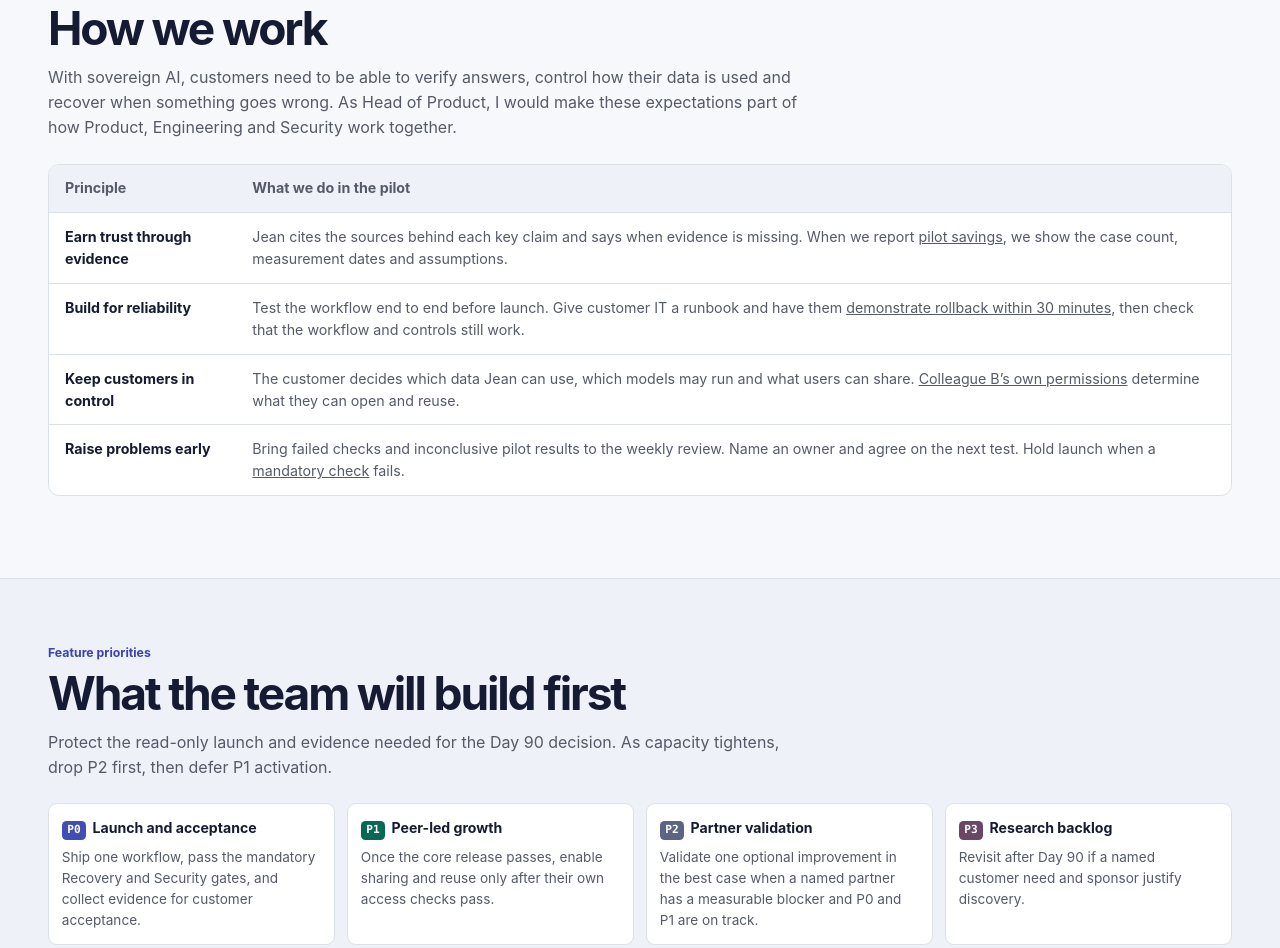
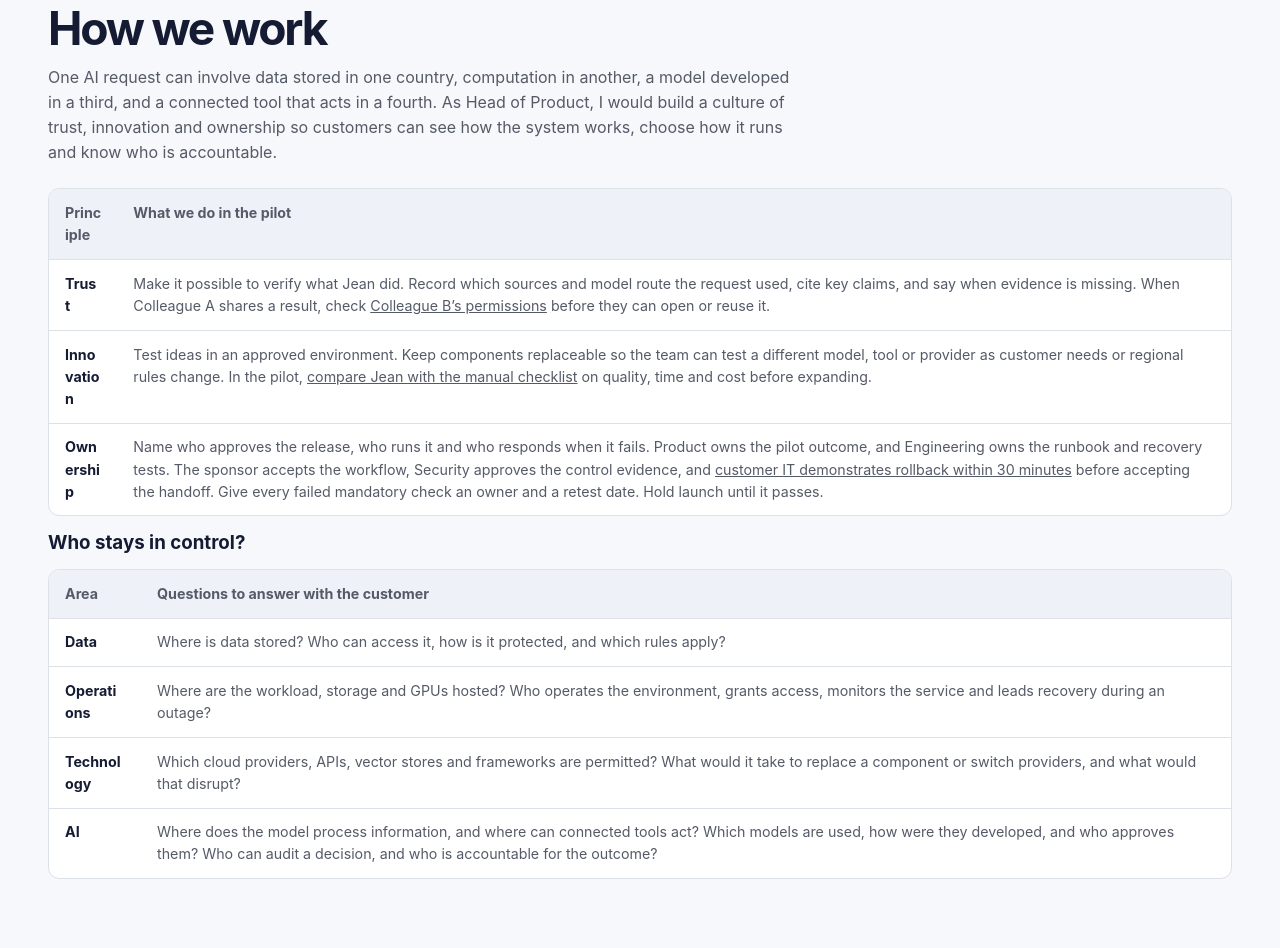
Before and after one commit to shantanuchandra/sovereign-ai-mastery, a plain HTML site: page roadmap/index.html in a window 1280 px wide. Shown: the part 5304-6252 px from the top of the page. Drawn offline with Linux system fonts and the light colour scheme.

Commit message:
Anchor sovereign AI product culture in trust, innovation and ownership

```diff
--- a/roadmap/index.html
+++ b/roadmap/index.html
@@ -229,26 +229,44 @@
     <section class="wrap section" id="how-we-work" aria-labelledby="how-we-work-title">
       <div class="section-head">
         <h2 id="how-we-work-title">How we work</h2>
-        <p>With sovereign AI, customers need to be able to verify answers, control how their data is used and recover when something goes wrong. As Head of Product, I would make these expectations part of how Product, Engineering and Security work together.</p>
+        <p>One AI request can involve data stored in one country, computation in another, a model developed in a third, and a connected tool that acts in a fourth. As Head of Product, I would build a culture of trust, innovation and ownership so customers can see how the system works, choose how it runs and know who is accountable.</p>
       </div>
       <table class="success-table" aria-labelledby="how-we-work-title">
         <thead><tr><th scope="col">Principle</th><th scope="col">What we do in the pilot</th></tr></thead>
         <tbody>
           <tr>
-            <th scope="row">Earn trust through evidence</th>
-            <td>Jean cites the sources behind each key claim and says when evidence is missing. When we report <a href="#impact-measure">pilot savings</a>, we show the case count, measurement dates and assumptions.</td>
+            <th scope="row">Trust</th>
+            <td>Make it possible to verify what Jean did. Record which sources and model route the request used, cite key claims, and say when evidence is missing. When Colleague A shares a result, check <a href="#handoff-permissions">Colleague B’s permissions</a> before they can open or reuse it.</td>
           </tr>
           <tr>
-            <th scope="row">Build for reliability</th>
-            <td>Test the workflow end to end before launch. Give customer IT a runbook and have them <a href="#recovery-security-measure">demonstrate rollback within 30 minutes</a>, then check that the workflow and controls still work.</td>
+            <th scope="row">Innovation</th>
+            <td>Test ideas in an approved environment. Keep components replaceable so the team can test a different model, tool or provider as customer needs or regional rules change. In the pilot, <a href="#impact-measure">compare Jean with the manual checklist</a> on quality, time and cost before expanding.</td>
           </tr>
           <tr>
-            <th scope="row">Keep customers in control</th>
-            <td>The customer decides which data Jean can use, which models may run and what users can share. <a href="#handoff-permissions">Colleague B’s own permissions</a> determine what they can open and reuse.</td>
+            <th scope="row">Ownership</th>
+            <td>Name who approves the release, who runs it and who responds when it fails. Product owns the pilot outcome, and Engineering owns the runbook and recovery tests. The sponsor accepts the workflow, Security approves the control evidence, and <a href="#recovery-security-measure">customer IT demonstrates rollback within 30 minutes</a> before accepting the handoff. Give every failed mandatory check an owner and a retest date. Hold launch until it passes.</td>
+          </tr>
+        </tbody>
+      </table>
+      <h3 id="sovereignty-control-title">Who stays in control?</h3>
+      <table class="success-table" aria-labelledby="sovereignty-control-title">
+        <thead><tr><th scope="col">Area</th><th scope="col">Questions to answer with the customer</th></tr></thead>
+        <tbody>
+          <tr>
+            <th scope="row">Data</th>
+            <td>Where is data stored? Who can access it, how is it protected, and which rules apply?</td>
           </tr>
           <tr>
-            <th scope="row">Raise problems early</th>
-            <td>Bring failed checks and inconclusive pilot results to the weekly review. Name an owner and agree on the next test. Hold launch when a <a href="#flow-tests">mandatory check</a> fails.</td>
+            <th scope="row">Operations</th>
+            <td>Where are the workload, storage and GPUs hosted? Who operates the environment, grants access, monitors the service and leads recovery during an outage?</td>
+          </tr>
+          <tr>
+            <th scope="row">Technology</th>
+            <td>Which cloud providers, APIs, vector stores and frameworks are permitted? What would it take to replace a component or switch providers, and what would that disrupt?</td>
+          </tr>
+          <tr>
+            <th scope="row">AI</th>
+            <td>Where does the model process information, and where can connected tools act? Which models are used, how were they developed, and who approves them? Who can audit a decision, and who is accountable for the outcome?</td>
           </tr>
         </tbody>
       </table>
```
